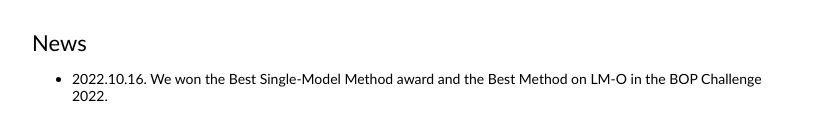
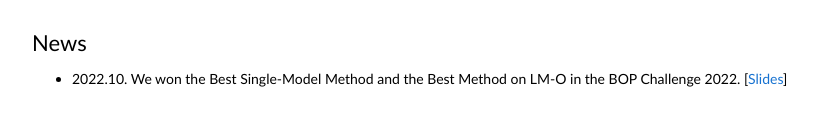
Before and after one commit to YangHai-1218/YangHai-1218.github.io, a plain HTML site: page index.html in a window 1280 px wide. Shown: the part 384-524 px from the top of the page, without its empty margins (228-1051 px from the left). Drawn offline with Linux system fonts and the light colour scheme.

Commit message:
add bop slides

```diff
--- a/index.html
+++ b/index.html
@@ -59,7 +59,7 @@
             <heading>News</heading>
             <ul>
               <li><p>
-                2022.10.16. We won the Best Single-Model Method award and the Best Method on LM-O in the BOP Challenge 2022.
+                2022.10. We won the Best Single-Model Method and the Best Method on LM-O in the BOP Challenge 2022. [<a href="http://cmp.felk.cvut.cz/sixd/workshop_2022/slides/bop_challenge_2022_results.pdf">Slides</a>]
               </p></li>
             </ul>
           </td>
```
